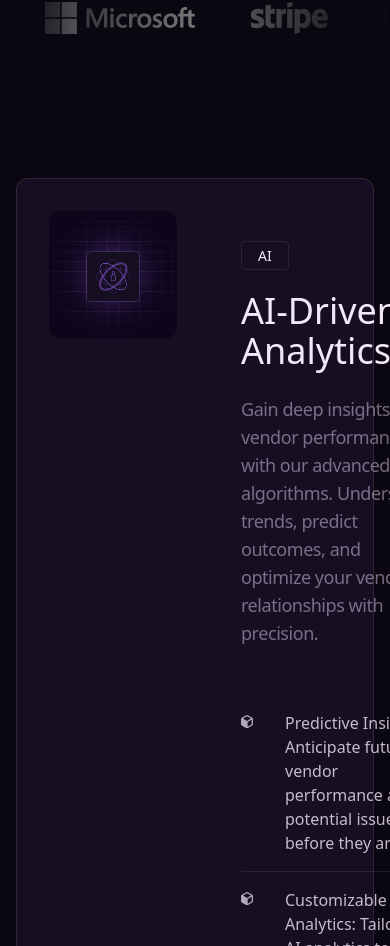
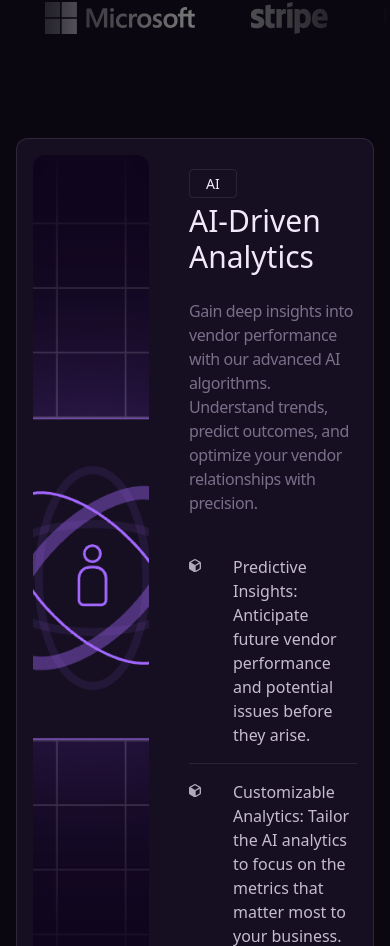
Before and after one commit to ehtishamsh/astraSaasLandingPage, a React (Vite) app: page / in a window 390 px wide. Shown: the part 1054-2000 px from the top of the page. Built offline with nearby package versions, Linux system fonts and the light colour scheme.

Commit message:
responsive

```diff
--- a/src/components/home/AI.tsx
+++ b/src/components/home/AI.tsx
@@ -1,30 +1,30 @@
 function AI() {
   return (
     <section className="py-8 px-4">
-      <div className="max-w-7xl mx-auto  border border-borderMainColor bg-mainColor-800 rounded-xl p-8 grid gap-16 grid-cols-7">
+      <div className="max-w-7xl mx-auto  border border-borderMainColor bg-mainColor-800 rounded-xl p-8 max-lg:p-4 grid gap-16 max-lg:gap-10 grid-cols-7">
         <div className="col-span-3">
           <img
             src="/astro_ai.png"
-            className="rounded-xl"
+            className="rounded-xl max-lg:w-full max-lg:h-full max-lg:object-cover"
             alt="AI"
             loading="lazy"
           />
         </div>
-        <div className="col-span-4 py-8">
+        <div className="col-span-4 py-8 max-lg:py-4">
           <span className="text-mainColor-100 rounded-[4px] py-1 px-4 text-sm border border-mainColor-200/10">
             AI
           </span>
-          <div className="mt-6">
-            <h2 className="text-4xl mb-6 text-mainColor-100 font-medium">
+          <div className="mt-6 max-lg:mt-2">
+            <h2 className="text-4xl max-lg:text-3xl mb-6 text-mainColor-100 font-medium">
               AI-Driven Analytics
             </h2>
-            <p className="text-mainColor-200/50 text-lg tracking-tight">
+            <p className="text-mainColor-200/50 text-lg tracking-tight max-lg:text-base">
               Gain deep insights into vendor performance with our advanced AI
               algorithms. Understand trends, predict outcomes, and optimize your
               vendor relationships with precision.
             </p>
           </div>
-          <div className="mt-12 flex flex-col">
+          <div className="mt-12 flex flex-col max-lg:mt-6">
             <div className="flex items-start justify-start gap-4 py-4">
               <span className="mt-1">
                 <svg
--- a/src/components/home/FAQ.tsx
+++ b/src/components/home/FAQ.tsx
@@ -10,7 +10,7 @@ function FAQ() {
     <div className="relative">
       <div className="  absolute top-[50%] left-[50%] transform translate-x-[-50%] translate-y-[-50%]  bg-mainColor-600 w-96 h-96 rounded-full z-10 blur-[14rem]"></div>
 
-      <div className="mt-20 max-w-4xl mx-auto text-center pb-14 px-4 relative z-20">
+      <div className="mt-20 max-w-4xl mx-auto text-center max-lg:mt-16 pb-14 px-4 relative z-20">
         <Reveal>
           <span className="text-mainColor-100 bg-mainColor-800 rounded-[4px] py-1 px-4 text-sm border border-mainColor-200/10">
             FAQS
@@ -28,7 +28,7 @@ function FAQ() {
             </p>
           </Reveal>
         </div>
-        <div className="mt-2 grid grid-cols-1 h-[max-content] gap-4 pt-24">
+        <div className="mt-2 grid grid-cols-1 h-[max-content] gap-4 pt-24 max-lg:pt-16">
           {faqQuestions.map((faq, index) => (
             <Reveal delay={0.45 + faq.id * 0.1} key={index}>
               <motion.div
--- a/src/components/home/Feature.tsx
+++ b/src/components/home/Feature.tsx
@@ -2,7 +2,7 @@ import Reveal from "../animation/Reveal";
 
 function Feature() {
   return (
-    <div className="mt-20 max-w-7xl mx-auto text-center pb-14 px-4">
+    <div className="mt-20 max-w-7xl max-lg:mt-16 mx-auto text-center pb-14 px-4">
       <Reveal>
         <span className="text-mainColor-100 bg-mainColor-800 rounded-[4px] py-1 px-4 text-sm border border-mainColor-200/10">
           FEATURE
--- a/src/components/home/Features.tsx
+++ b/src/components/home/Features.tsx
@@ -5,7 +5,7 @@ function Features() {
   return (
     <div className="relative">
       <div className=" absolute top-[10%] -left-[10%] bg-mainColor-600 w-96 h-96 rounded-full z-10 blur-[14rem]"></div>
-      <div className="mt-28 max-w-7xl mx-auto text-center pb-14 px-4 relative z-20">
+      <div className="mt-28 max-lg:mt-16 max-w-7xl mx-auto text-center pb-14 px-4 relative z-20">
         <Reveal>
           <span className="text-mainColor-100 bg-mainColor-800 rounded-[4px] py-1 px-4 text-sm border border-mainColor-200/10">
             FEATURES
@@ -24,7 +24,7 @@ function Features() {
             </p>
           </Reveal>
         </div>
-        <div className="mt-2 grid grid-cols-2 gap-6 pt-24">
+        <div className="mt-2 grid grid-cols-2 gap-6 pt-24 max-lg:pt-16">
           {cardData.map((card, index) => (
             <Reveal
               delay={0.65 + index * 0.1}
--- a/src/components/home/HeroSection.tsx
+++ b/src/components/home/HeroSection.tsx
@@ -6,7 +6,7 @@ import { AnimatedImg } from "./AnimatedImg";
 function HeroSection() {
   return (
     <>
-      <section className="mb-20">
+      <section className="mb-20 max-lg:mb-10">
         <div className="relative">
           <div
             className="w-full h-full relative pt-12 px-5"
--- a/src/components/home/Howitworks.tsx
+++ b/src/components/home/Howitworks.tsx
@@ -7,7 +7,7 @@ function Howitworks() {
     <div className="relative">
       <div className="  absolute top-[50%] left-[50%] transform translate-x-[-50%] translate-y-[-50%]  bg-mainColor-600 w-96 h-96 rounded-full z-10 blur-[14rem]"></div>
 
-      <div className="mt-20 max-w-7xl mx-auto text-center pb-14 px-4  relative z-20">
+      <div className="mt-20 max-w-7xl max-lg:mt-16 mx-auto text-center pb-14 px-4  relative z-20">
         <Reveal>
           <span className="text-mainColor-100 bg-mainColor-800 rounded-[4px] py-1 px-4 text-sm border border-mainColor-200/10">
             HOW IT WORKS
@@ -45,7 +45,7 @@ function Howitworks() {
             </div>
           </Reveal>
         </div>
-        <div className="mt-2 grid grid-cols-3 gap-6 pt-24">
+        <div className="mt-2 grid grid-cols-3 gap-6 pt-24 max-lg:pt-16">
           {howitworksCards.map((card, index) => (
             <Reveal
               delay={0.45 + index * 0.1}
--- a/src/components/home/Pricing.tsx
+++ b/src/components/home/Pricing.tsx
@@ -7,7 +7,7 @@ function Pricing() {
   const [isToggled, setIsToggled] = useState(false);
   const toggle = () => setIsToggled(!isToggled);
   return (
-    <div className="mt-20 text-center py-24 bg-mainColor-800 px-4">
+    <div className="mt-20 max-lg:mt-16 text-center py-24 max-lg:py-16 bg-mainColor-800 px-4">
       <div className="max-w-7xl  mx-auto">
         <Reveal>
           <span className="text-mainColor-100 bg-mainColor-800 rounded-[4px] py-1 px-4 text-sm border border-mainColor-200/10">
@@ -164,7 +164,7 @@ function Pricing() {
             <span className="text-mainColor-100 text-xs font-bold tracking-[1.2px] mb-7 inline-block font-sans">
               ENTERPRISE
             </span>
-            <p className="text-sm text-mainColor-100/80 mb-12 leading-6">
+            <p className="text-sm text-mainColor-100/80 mb-12 max-lg:mb-6 leading-6">
               Best for large organizations with complex needs.
             </p>
             <div className="flex items-end h-fit">
--- a/src/components/home/RequestDemo.tsx
+++ b/src/components/home/RequestDemo.tsx
@@ -3,11 +3,11 @@ import Reveal from "../animation/Reveal";
 
 function RequestDemo() {
   return (
-    <div className="mt-20 max-w-7xl mx-auto flex justify-center items-center text-center  min-h-[470px] relative mb-7 px-4">
+    <div className="mt-20 max-lg:mt-16 max-w-7xl mx-auto flex justify-center items-center text-center  min-h-[470px] max-lg:w-full relative mb-7 px-4">
       <div className="absolute top-0 left-0 right-0 z-20 flex justify-center">
         <img src="/demo.png" alt="Request Demo" />
       </div>
-      <div className="flex justify-center  max-w-4xl mx-auto flex-col items-center relative z-30">
+      <div className="flex  justify-center  max-w-4xl mx-auto  max-lg:mb-8 flex-col items-center relative z-30">
         <Reveal>
           <h2 className="text-[42px] mb-6 text-mainColor-100 tracking-tight leading-normal font-medium">
             Take the next step toward optimized & streamlined operations.
```
Also changed, not shown: src/components/home/Graphs.tsx (+8 -8 lines).
